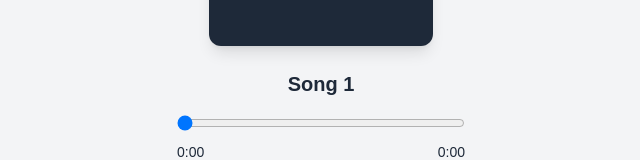
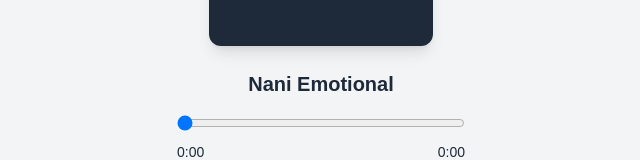
Before and after one commit to Yashwanth127/Yashwanth-kumar-YC, a Next.js app: page /music in a window 1280 px wide. Shown: the part 386-546 px from the top of the page, without its empty margins (319-959 px from the left). Built offline with nearby package versions, Linux system fonts and the light colour scheme.

Commit message:
renamed the music player list

```diff
--- a/src/app/music/page.tsx
+++ b/src/app/music/page.tsx
@@ -8,14 +8,14 @@ type Song = {
 };
 
 const songs: Song[] = [
-  { title: "Song 1", file: "/songs/song1.mp3" },
-  { title: "Song 2", file: "/songs/song2.mp3" },
-  { title: "Song 3", file: "/songs/song3.mp3" },
-  { title: "Song 4", file: "/songs/song4.mp3" },
-  { title: "Song 5", file: "/songs/song5.mp3" },
-  { title: "Song 6", file: "/songs/song6.mp3" },
-  { title: "Song 7", file: "/songs/song7.mp3" },
-  { title: "Song 8", file: "/songs/song8.mp3" },
+  { title: "Nani Emotional", file: "/songs/song1.mp3" },
+  { title: "Ram Nature", file: "/songs/song2.mp3" },
+  { title: "Monica ", file: "/songs/song3.mp3" },
+  { title: "France Football", file: "/songs/song4.mp3" },
+  { title: "Paro Paro", file: "/songs/song5.mp3" },
+  { title: "XXX", file: "/songs/song6.mp3" },
+  { title: "Tum hi ho", file: "/songs/song7.mp3" },
+  { title: "Tum hi ho", file: "/songs/song8.mp3" },
 
 ];
 
```
